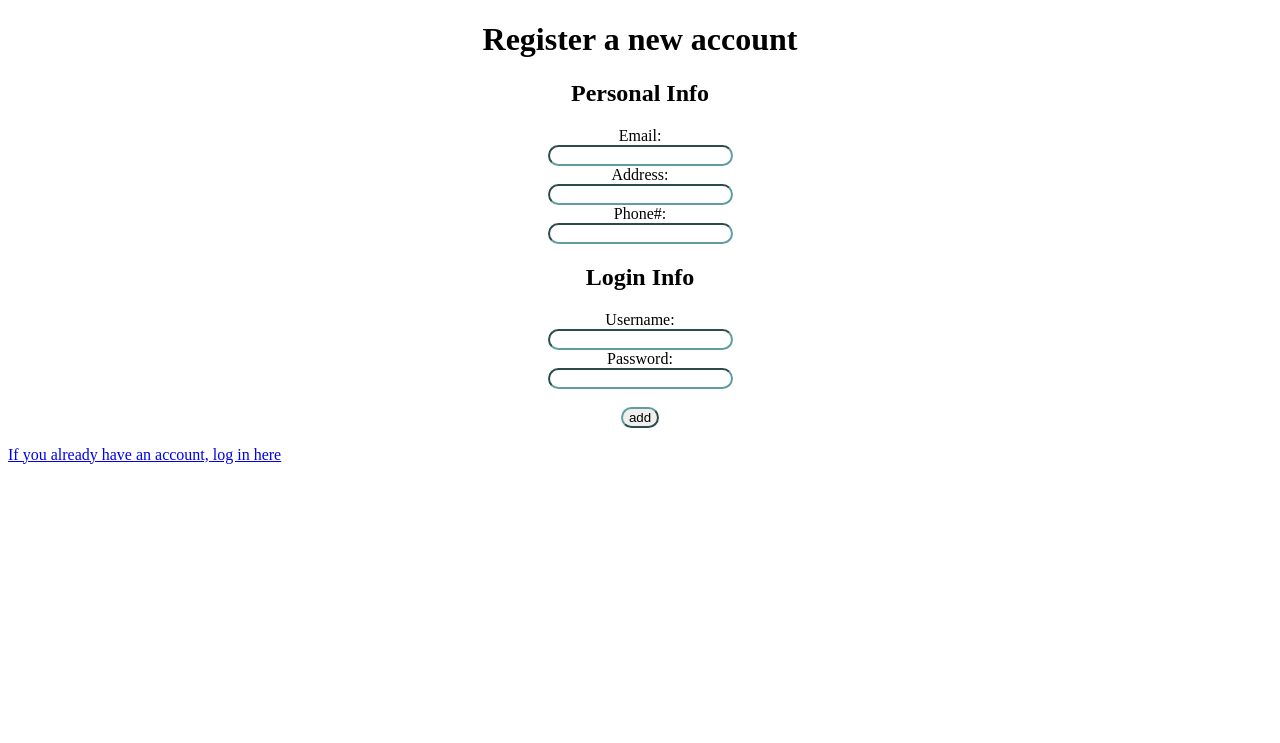
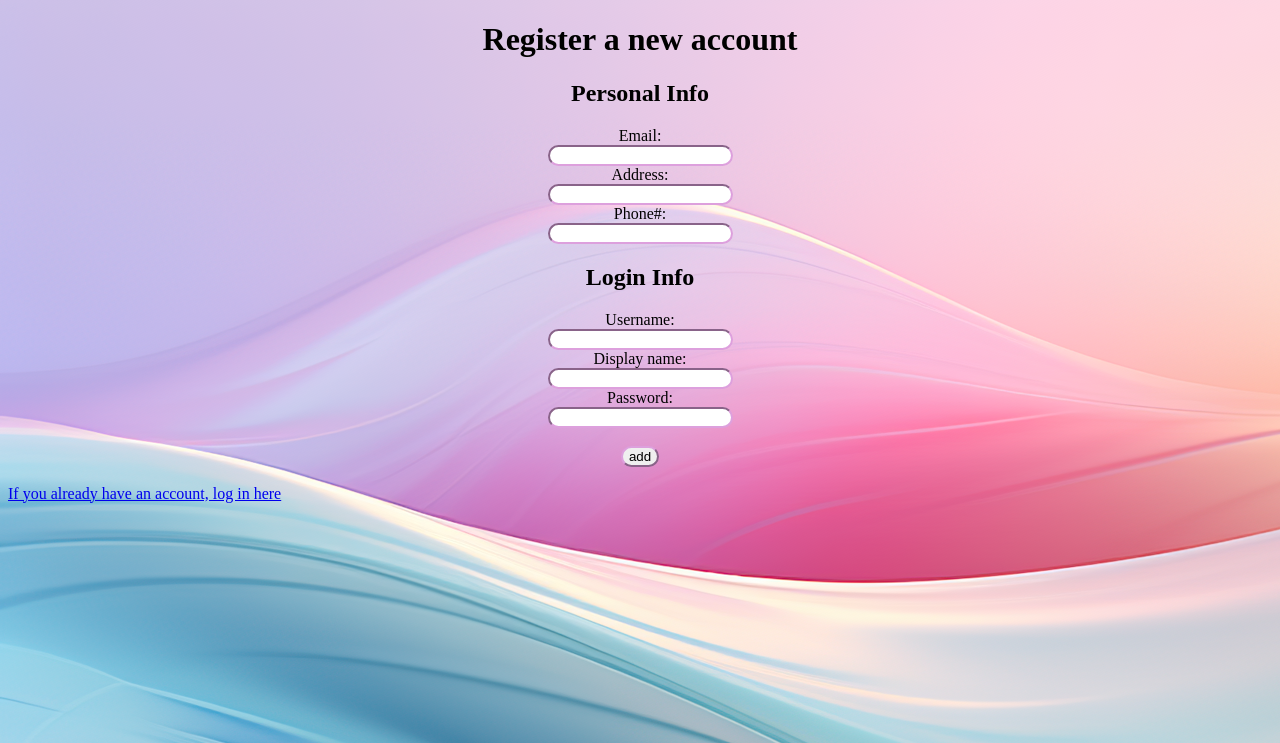
Before and after one commit to saadman2001rahman/wishlist_website, a PHP site: page /signup.php in a window 1280 px wide. Shown: the top 743 px of the page. Run offline with PHP 8.4, Linux system fonts and the light colour scheme.

Commit message:
- Added verification for signing up
-Also added placeholder background image

```diff
--- a/signup.php
+++ b/signup.php
@@ -20,7 +20,11 @@
     <input type = "text" id = "phone" name = "phone_number">
     <br>
     <h2> Login Info </h2>
-    <label for = "display_name"> Username: </label>
+    <label for = "username"> Username: </label>
+    <br>
+    <input type = "text" id = "user_name" name = "username">
+    <br>
+    <label for = "display_name"> Display name: </label>
     <br>
     <input type = "text" id = "display_name" name = "display_name">
     <br>
--- a/style.css
+++ b/style.css
@@ -1,13 +1,13 @@
 input[type = text] {
-    border-color:cadetblue;
+    border-color:plum;
     border-radius: 25px;
 }
 input[type = password] {
-    border-color:cadetblue;
+    border-color:plum;
     border-radius: 25px;
 }
 input[type = submit] {
-    border-color:cadetblue;
+    border-color:plum;
     border-radius: 25px;
 }
 input[type = checkbox] {
@@ -20,10 +20,13 @@ h1 {
 form {
     text-align: center;
 }
+body {
+    background-image: url("images/background_image.png");
+}
 a {
     text-align: center;
 }
 button {
-    border-color:cadetblue;
+    border-color: plum;
     border-radius: 25px;
 }
```
Also changed, not shown: sql_add_user.php (+16 -24 lines), images/background_image.png (added).
